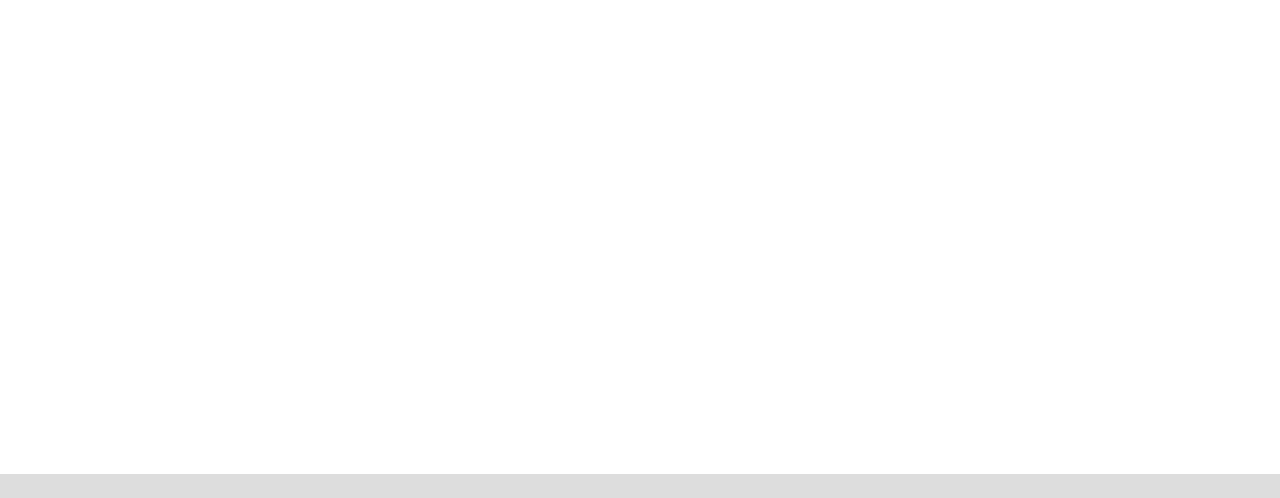
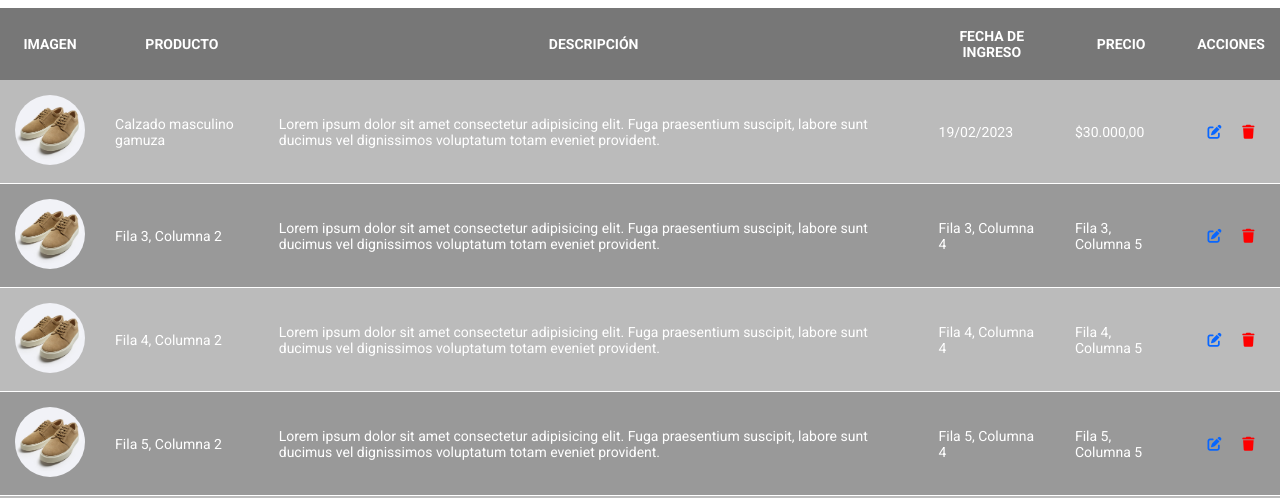
Before and after one commit to Julian-Camacho/Trabajo-Final, a plain HTML site: page pages/productos.html in a window 1280 px wide. Shown: the part 72-570 px from the top of the page. Drawn offline with Linux system fonts and the light colour scheme.

Commit message:
Tabla productos lista.

```diff
--- a/pages/productos.html
+++ b/pages/productos.html
@@ -39,8 +39,63 @@
             </div>
         </div>
     </header>
-    PRODUCTOS
-    <footer class="main-footer no-scroll">
+    <div class="tab-container">
+        <table class="tabla">
+            <thead>
+                <tr>
+                    <th>Imagen</th>
+                    <th>Producto</th>
+                    <th colspan="2">Descripción</th>
+                    <th>Fecha de ingreso</th>
+                    <th>Precio</th>
+                    <th>Acciones</th>
+                </tr>
+            </thead>
+            <tbody>
+                <tr class="tab-claro">
+                    <td><img src="../assets/Hombres/Calzado/cm1_2c.jpg" alt="calzado" class="tab-img"></td>
+                    <td>Calzado masculino gamuza</td>
+                    <td colspan="2">Lorem ipsum dolor sit amet consectetur adipisicing elit. Fuga praesentium suscipit, labore sunt ducimus vel dignissimos voluptatum totam eveniet provident.</td>
+                    <td>19/02/2023</td>
+                    <td>$30.000,00</td>
+                    <td><div class="act-cel"><i class="fa-solid fa-pen-to-square"></i><i class="fa-solid fa-trash"></i></div></td>
+                </tr>
+                <tr>
+                    <td><img src="../assets/Hombres/Calzado/cm1_2c.jpg" alt="calzado" class="tab-img"></td>
+                    <td>Fila 3, Columna 2</td>
+                    <td colspan="2">Lorem ipsum dolor sit amet consectetur adipisicing elit. Fuga praesentium suscipit, labore sunt ducimus vel dignissimos voluptatum totam eveniet provident.</td>
+                    <td>Fila 3, Columna 4</td>
+                    <td>Fila 3, Columna 5</td>
+                    <td><div class="act-cel"><i class="fa-solid fa-pen-to-square"></i><i class="fa-solid fa-trash"></i></div></td>
+                </tr>
+                <tr class="tab-claro">
+                    <td><img src="../assets/Hombres/Calzado/cm1_2c.jpg" alt="calzado" class="tab-img"></td>
+                    <td>Fila 4, Columna 2</td>
+                    <td colspan="2">Lorem ipsum dolor sit amet consectetur adipisicing elit. Fuga praesentium suscipit, labore sunt ducimus vel dignissimos voluptatum totam eveniet provident.</td>
+                    <td>Fila 4, Columna 4</td>
+                    <td>Fila 4, Columna 5</td>
+                    <td><div class="act-cel"><i class="fa-solid fa-pen-to-square"></i><i class="fa-solid fa-trash"></i></div></td>
+                </tr>
+                <tr>
+                    <td><img src="../assets/Hombres/Calzado/cm1_2c.jpg" alt="calzado" class="tab-img"></td>
+                    <td>Fila 5, Columna 2</td>
+                    <td colspan="2">Lorem ipsum dolor sit amet consectetur adipisicing elit. Fuga praesentium suscipit, labore sunt ducimus vel dignissimos voluptatum totam eveniet provident.</td>
+                    <td>Fila 5, Columna 4</td>
+                    <td>Fila 5, Columna 5</td>
+                    <td><div class="act-cel"><i class="fa-solid fa-pen-to-square"></i><i class="fa-solid fa-trash"></i></div></td>
+                </tr>
+                <tr class="tab-claro">
+                    <td><img src="../assets/Hombres/Calzado/cm1_2c.jpg" alt="calzado" class="tab-img"></td>
+                    <td>Fila 5, Columna 2</td>
+                    <td colspan="2">Lorem ipsum dolor sit amet consectetur adipisicing elit. Fuga praesentium suscipit, labore sunt ducimus vel dignissimos voluptatum totam eveniet provident.</td>
+                    <td>Fila 5, Columna 4</td>
+                    <td>Fila 5, Columna 5</td>
+                    <td><div class="act-cel"><i class="fa-solid fa-pen-to-square"></i><i class="fa-solid fa-trash"></i></div></td>
+                </tr>
+            </tbody>
+        </table>
+    </div>
+    <footer class="main-footer">
         <div class="foot-container">
             <div class="social-foot">
                 <ul class="social-link">
--- a/styles.css
+++ b/styles.css
@@ -8,6 +8,7 @@ body {
     margin: 0;
     padding: 0;
     font-family: "Roboto", sans-serif;
+    box-sizing: border-box;
 }
 
 /* ?<--- HEADER ---> */
@@ -328,7 +329,7 @@ a {
 /* REGISTRO */
 
 .registro {
-    width: 600px;
+    width: 500px;
     padding: 30px;
     background-color: #777;
     color: white;
@@ -370,7 +371,57 @@ a {
 
 /* REGISTRO */
 
+/* PRODUCTOS */
 
+table {
+    color: white;
+    background-color: #999;
+    font-size: 14px;
+    table-layout: fixed;
+    border-collapse: collapse;
+    max-width: 1440px;
+    margin: 30px 0;
+}
+
+thead {
+    background-color: #777;
+}
+
+th{
+    padding: 20px 15px;
+    font-weight: 700;
+    text-transform: uppercase;
+}
+
+td {
+    padding: 15px;
+    border-bottom: solid 1px white;
+}
+
+.tab-img {
+    height: 70px;
+    border-radius: 50%;
+}
+
+.act-cel {
+    display: flex;
+    align-items: center;
+    justify-content: space-around;
+}
+
+.fa-pen-to-square {
+    color: #0866FF;
+}
+
+.fa-trash {
+    color: red;
+}
+
+.tab-claro {
+    background-color: #bbb;
+}
+
+/* PRODUCTOS */
 
 /* MEDIAS QUERYS */
 
@@ -579,4 +630,8 @@ a {
         margin: 30px 0;
     }
 
+    table {
+        overflow: scroll;
+    }
+
 }
```
